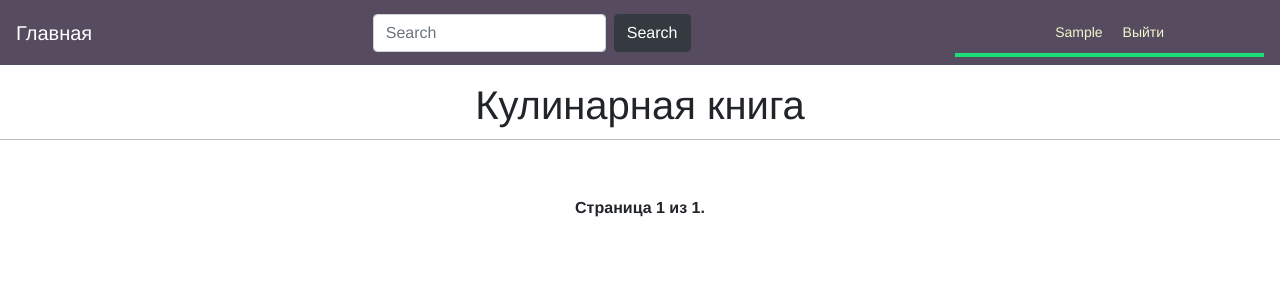
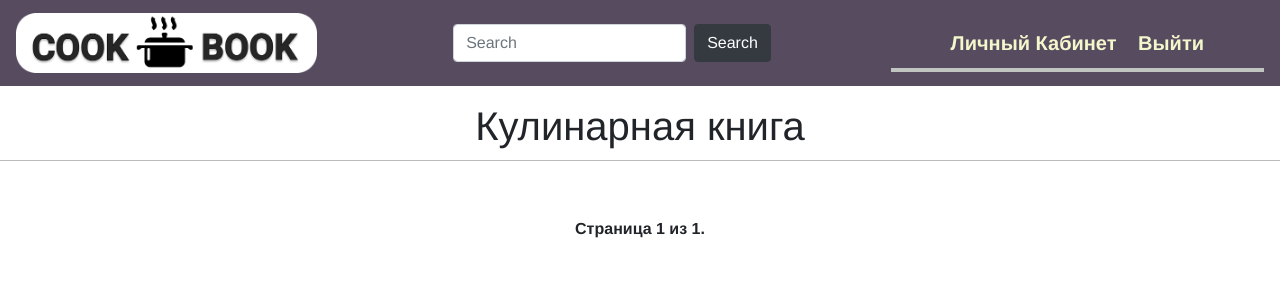
Before and after one commit to Artemchik98/cook_book_lessons, a Django app: page /blog/ in a window 1280 px wide. Shown: the top 300 px of the page. Run offline with Django 3.2, Linux system fonts and the light colour scheme; the visitor is signed in with stand-in values (Sample User, id 1); data that the repository does not hold is empty.

Commit message:
lesson 12 search, admin-view

```diff
--- a/blog/forms.py
+++ b/blog/forms.py
@@ -71,3 +71,12 @@ class UserEditForm(forms.ModelForm):
         model = User
         fields = ('first_name', 'last_name',
                   'username', 'email')
+
+
+class SearchForm(forms.Form):
+    query=forms.CharField(widget=forms.TextInput(attrs={
+        'class':'form-control mr-sm-2',
+        'type':'search',
+        'placeholder':'Search',
+        'aria-label':'Search'
+    }))
--- a/blog/static/css/style.css
+++ b/blog/static/css/style.css
@@ -53,17 +53,16 @@ p.date {
     margin: 0 auto;
 }
 #header {
-    padding:10px 100px;
+    padding:10px 60px;
     font-size:14px;
     color:#fff;
-    border-bottom:4px solid #1cdf78;
+    border-bottom:4px solid #C0C5C1;
     overflow:auto;
 }
-
-
-
 #header a {
     color:#f3f7cc;
+    font-size: 20px;
+    font-weight: bold;
 }
 #header a:hover {
     color:#fff;
@@ -114,3 +113,25 @@ p.date {
 nav{
     background-color: #574b60;
 }
+
+
+
+.logo-img{
+    height: 60px
+}
+
+.account-content{
+    margin: 0 auto;
+}
+
+.add-point{
+    display: block;
+    margin: 0 auto;
+}
+
+.mb_my{
+    margin-bottom: 100px;
+}
+.search-form label{
+    display: none;
+}
--- a/blog/templates/blog/base.html
+++ b/blog/templates/blog/base.html
@@ -14,23 +14,25 @@
 
 {% block navbar %}
     <nav class="navbar navbar-expand-lg navbar-dark">
-        <a class="navbar-brand" href="{% url 'blog:post_list' %}">Главная</a>
+        <a class="navbar-brand" href="{% url 'blog:post_list' %}">
+                <img src="{% static 'img/Logo.png' %}" alt=""
+                     class="logo-img">
+            </a>
         <button class="navbar-toggler" type="button" data-toggle="collapse" data-target="#navbarSupportedContent"
                 aria-controls="navbarSupportedContent" aria-expanded="false" aria-label="Toggle navigation">
             <span class="navbar-toggler-icon"></span>
         </button>
 
         <div class="collapse navbar-collapse justify-content-center" id="navbarSupportedContent">
-            <form class="form-inline my-2 my-lg-0">
-                <input class="form-control mr-sm-2" type="search" placeholder="Search" aria-label="Search">
-                <button class="btn btn-dark my-2 my-sm-0" type="submit">Search</button>
-            </form>
+            {% block search_form %}
+
+            {% endblock %}
         </div>
     <div id="header">
         <span class="user">
             {% if request.user.is_authenticated %}
                 <a href="{% url 'blog:dashboard' %}" class="pr-3">
-                    {{ request.user.first_name }}
+                    Личный Кабинет
                 </a>
                 <a href="{% url 'blog:logout' %}">Выйти</a>
             {% else %}
--- a/blog/templates/blog/post/list.html
+++ b/blog/templates/blog/post/list.html
@@ -1,5 +1,14 @@
 {%extends 'blog/base.html'%}
 {%block title%} My blog {%endblock%}
+
+{% block search_form %}
+        <form class="form-inline my-2 my-lg-0 search-form">
+            {{ search_form }}
+            {% csrf_token %}
+            <button class="btn btn-dark my-2 my-sm-0" type="submit">Search</button>
+        </form>
+{% endblock %}
+
 {%block content%}
     <h1 class="title text-center my-3">Кулинарная книга</h1>
     <div class="container">
--- a/blog/views.py
+++ b/blog/views.py
@@ -8,7 +8,7 @@ from django.shortcuts import redirect, render, get_object_or_404
 from django.views.generic import ListView
 from taggit.models import Tag
 
-from .forms import EmailPostForm, CommentForm, PostForm, PostPointForm, UserEditForm
+from .forms import EmailPostForm, CommentForm, PostForm, PostPointForm, UserEditForm,SearchForm
 from .forms import LoginForm
 # Create your views here.
 from .models import Post, PostPoint, Comment
@@ -35,9 +35,22 @@ def user_login(request):
     return render(request, 'blog/account/login.html', {'form': form})
 
 
+
 @login_required
 def post_list(request, tag_slug=None):
-    object_list = Post.objects.filter(status='published')
+    search_form = SearchForm()
+    query = None
+
+    if 'query' in request.GET:
+        search_form = SearchForm(request.GET)
+        if search_form.is_valid():
+            query = search_form.cleaned_data['query']
+            try:
+                object_list = Post.objects.filter(title__contains=query, status='published')
+            except:
+                object_list = None
+    else:
+        object_list = Post.objects.filter(status='published')
     tag = None
     if tag_slug:
         tag = get_object_or_404(Tag, slug=tag_slug)
@@ -53,10 +66,10 @@ def post_list(request, tag_slug=None):
     except EmptyPage:
         # Если номер страницы больше, чем общее количество страниц, возвращаем последнюю.
         posts = paginator.page(paginator.num_pages)
-
     return render(request, 'blog/post/list.html', {'page': page,
                                                    'posts': posts,
-                                                   'tag': tag})
+                                                   'tag': tag,
+                                                   'search_form': search_form})
 
 
 class PostListView(ListView):
```
Also changed, not shown: blog/models.py (+18 -11 lines), blog/migrations/0007_auto_20210910_1157.py (added), blog/static/img/Logo.png (added), media/product_images/1592369258-8380_lljkH3j.jpg (added).
